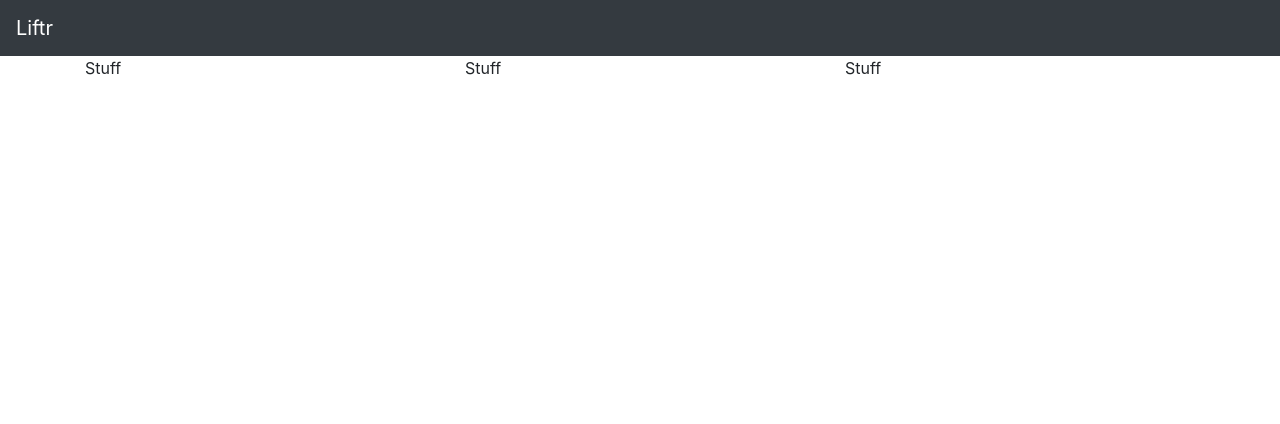
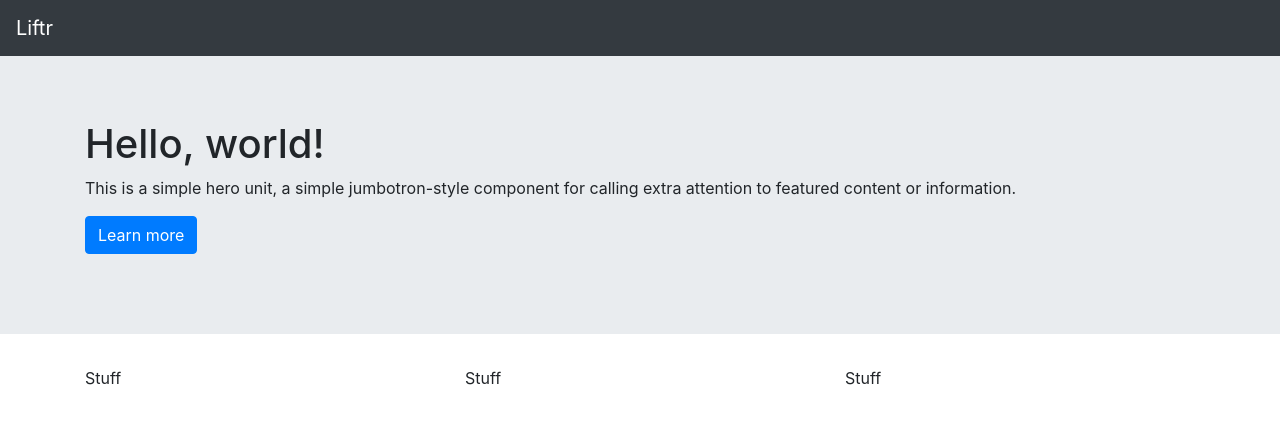
Before and after one commit to grantfogle/liftr-front-end, a React (Create React App) app: page / in a window 1280 px wide. Shown: the top 424 px of the page. Built offline with nearby package versions, Linux system fonts and the light colour scheme.

Commit message:
adding goals component

```diff
--- a/src/App.js
+++ b/src/App.js
@@ -1,6 +1,7 @@
 import React, { Component } from 'react';
 import { Container, Row, Col } from 'react-bootstrap';
 import Navigation from './components/Navigation';
+import Goals from './components/Goals';
 import logo from './logo.svg';
 import './App.css';
 
@@ -16,7 +17,9 @@ class App extends Component {
     return (
       <>
         <Navigation />
+        <Goals />
         <Container>
+
           <Row>
             <Col>Stuff</Col>
             <Col>Stuff</Col>
--- /dev/null
+++ b/src/components/Goals.js
@@ -0,0 +1,23 @@
+import React from 'react';
+import Jumbotron from 'react-bootstrap/Jumbotron';
+import Container from 'react-bootstrap/Container';
+import Button from 'react-bootstrap/Button';
+
+const Navigation = () => {
+    return (
+        <Jumbotron fluid>
+            <Container>
+                <h1>Hello, world!</h1>
+                <p>
+                    This is a simple hero unit, a simple jumbotron-style component for calling
+                    extra attention to featured content or information.
+                </p>
+                <p>
+                    <Button variant="primary">Learn more</Button>
+                </p>
+            </Container>
+        </Jumbotron>
+    );
+}
+
+export default Navigation;
```
